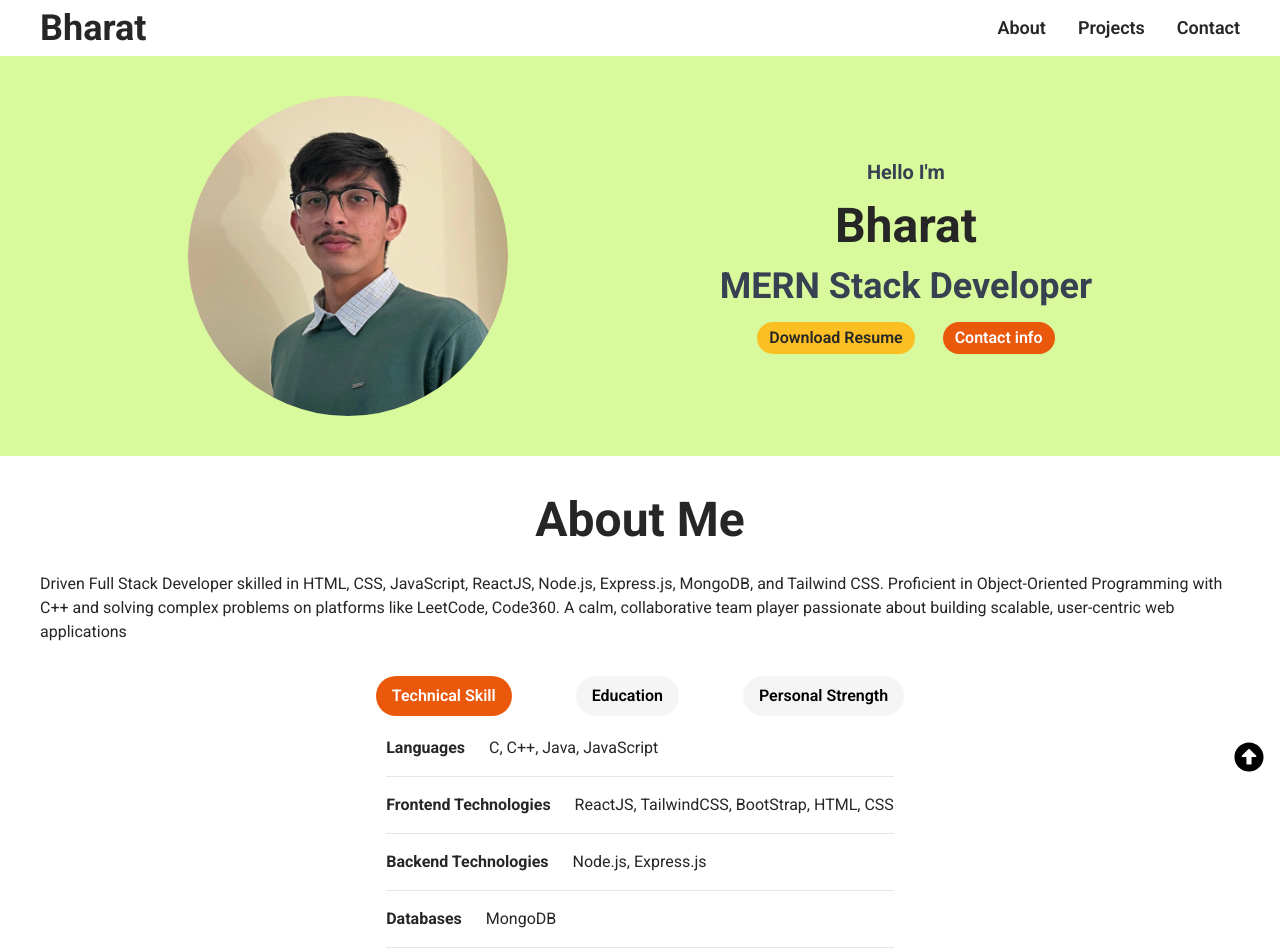
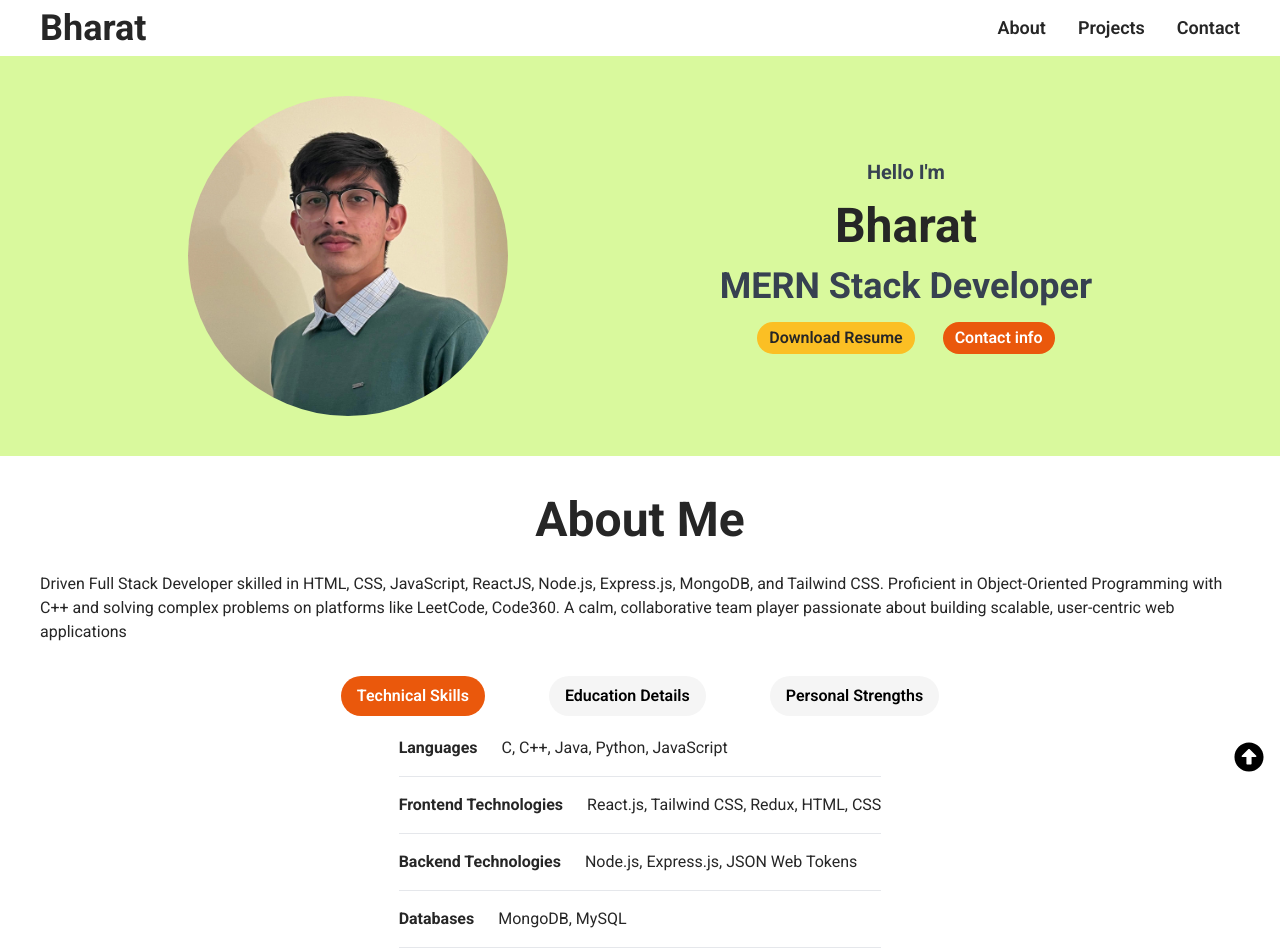
Before and after one commit to bharat40/Bharat-Portfolio, a React (Vite) app: page / in a window 1280 px wide. Shown: the top 952 px of the page. Built offline with nearby package versions, Linux system fonts and the light colour scheme.

Commit message:
technical skills update

```diff
--- a/src/components/TabComponent.jsx
+++ b/src/components/TabComponent.jsx
@@ -3,30 +3,30 @@ import React, { useState } from "react";
 const TabComponent = () => {
   const [tabActive, setTabActive] = useState("tab1");
   const tabs = [
-    { id: "tab1", label: "Technical Skill" },
-    { id: "tab2", label: "Education" },
-    { id: "tab3", label: "Personal Strength" },
+    { id: "tab1", label: "Technical Skills" },
+    { id: "tab2", label: "Education Details" },
+    { id: "tab3", label: "Personal Strengths" },
   ];
   const content = {
     tab1: (
       <div className="flex flex-col gap-4 px-9 text-wrap">
         <div className="flex gap-6">
           <span className="font-bold">Languages</span>{" "}
-          <span>C, C++, Java, JavaScript</span>
+          <span>C, C++, Java, Python, JavaScript</span>
         </div>
         <hr />
         <div className="flex gap-6">
           <span className="font-bold">Frontend Technologies</span>{" "}
-          <span>ReactJS, TailwindCSS, BootStrap, HTML, CSS</span>
+          <span>React.js, Tailwind CSS, Redux, HTML, CSS</span>
         </div>
         <hr />
         <div className="flex gap-6">
           <span className="font-bold">Backend Technologies</span>{" "}
-          <span>Node.js, Express.js</span>
+          <span>Node.js, Express.js, JSON Web Tokens</span>
         </div>
         <hr />
         <div className="flex gap-6">
-          <span className="font-bold">Databases</span> <span>MongoDB</span>
+          <span className="font-bold">Databases</span> <span>MongoDB, MySQL</span>
         </div>
         <hr />
         <div className="flex gap-6">
@@ -36,7 +36,7 @@ const TabComponent = () => {
         <hr />
         <div className="flex gap-6">
           <span className="font-bold">Theoritcal Knowledge</span>{" "}
-          <span>OOSE, DBMS, AWS, OS</span>
+          <span>DBMS, AWS, Operating System</span>
         </div>
       </div>
     ),
@@ -99,11 +99,10 @@ const TabComponent = () => {
         {tabs.map((tab) => (
           <button
             key={tab.id}
-            className={`px-4 py-2 font-semibold ${
-              tabActive === tab.id
-                ? "bg-orange-600 text-white rounded-full"
-                : "bg-neutral-100 rounded-full"
-            }`}
+            className={`px-4 py-2 font-semibold ${tabActive === tab.id
+              ? "bg-orange-600 text-white rounded-full"
+              : "bg-neutral-100 rounded-full"
+              }`}
             onClick={() => setTabActive(tab.id)}
           >
             {tab.label}
```
